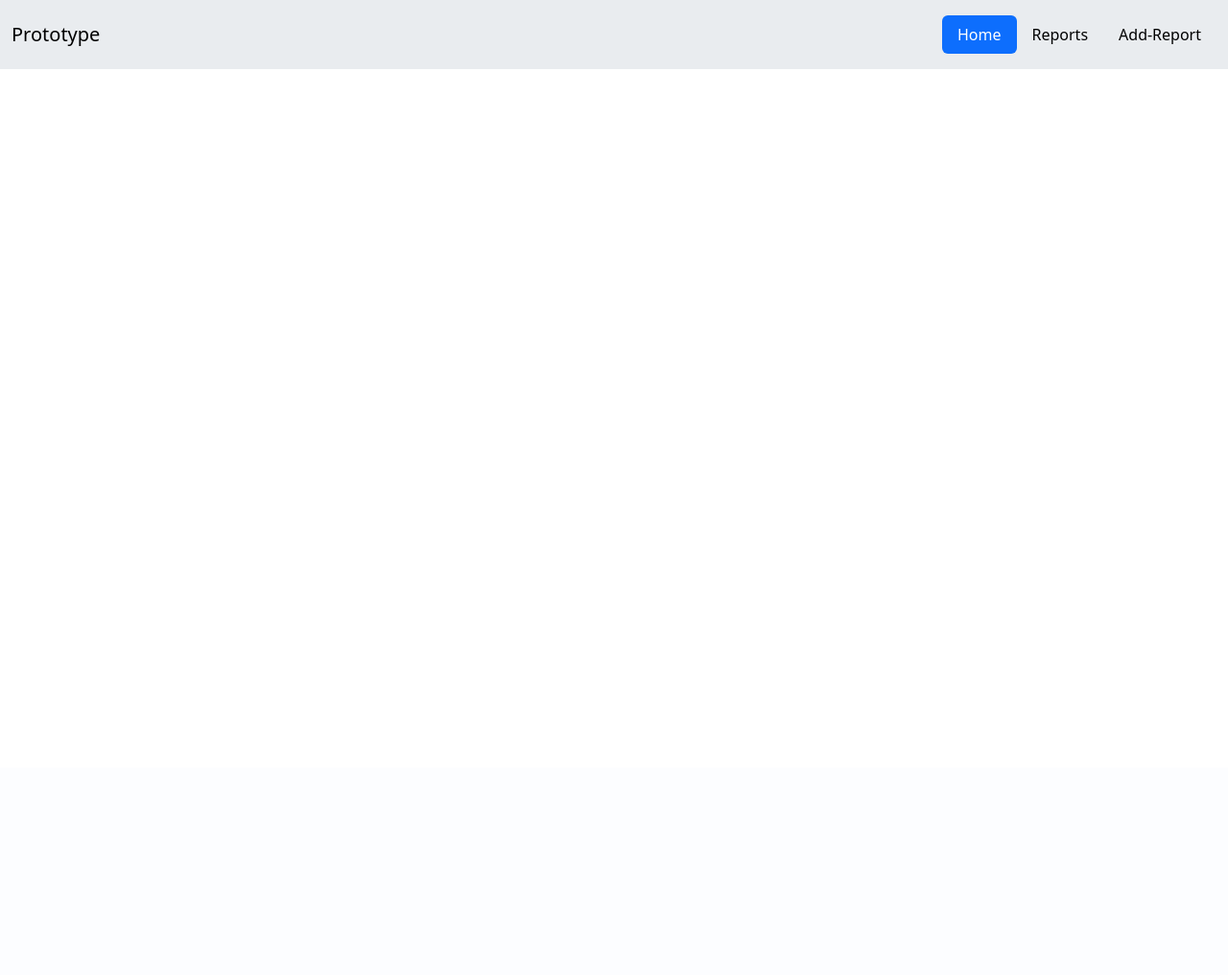
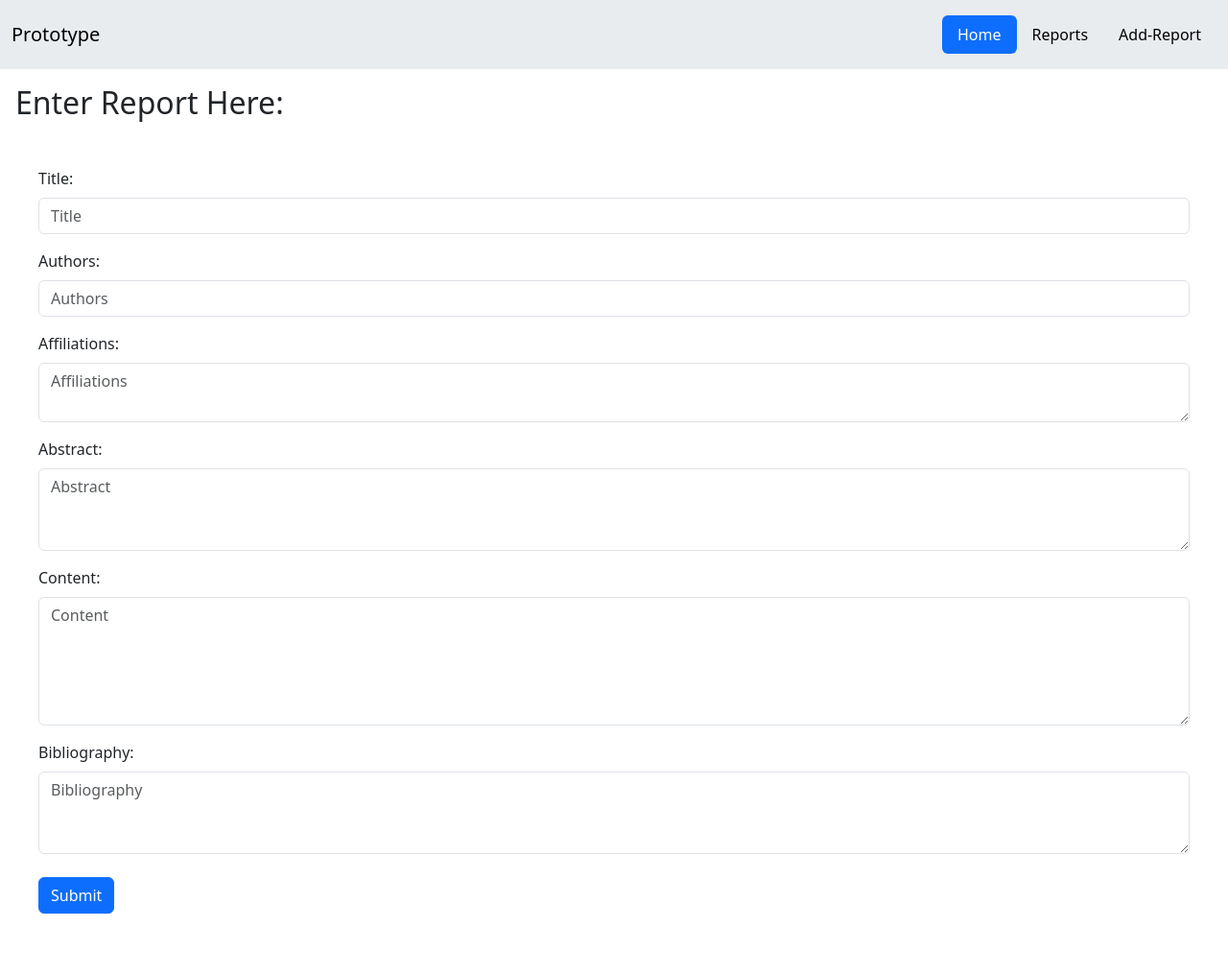
Before and after one commit to L0RD-ZER0/Vector-Search-App, a Django app: page / in a window 1280 px wide. Shown: the whole page at 96% size. Before the commit the page ends 72 px from the top, so only its background shows below. Run offline with Django 4.2, Linux system fonts and the light colour scheme.

Commit message:
Added templates for home and add-report pages.

```diff
--- a/api/frontend/templates/base.html
+++ b/api/frontend/templates/base.html
@@ -11,9 +11,9 @@
     <div class="container-fluid">
         <a href="#" class="navbar-brand">Prototype</a>
         <div class="nav navbar-text nav-pills">
-            <a class="nav-item nav-link{% if request.path == '/' %} active{% endif %}" href="#">Home</a>
+            <a class="nav-item nav-link{% if request.path == '/' %} active{% endif %}" href="/">Home</a>
             <a class="nav-item nav-link{% if '/report' in request.path %} active{% endif %}" href="#">Reports</a>
-            <a class="nav-item nav-link{% if request.path == '/add' %} active{% endif %}" href="#">Add-Report</a>
+            <a class="nav-item nav-link{% if request.path == '/add' %} active{% endif %}" href="/add">Add-Report</a>
         </div>
     </div>
 </nav>
--- /dev/null
+++ b/api/frontend/templates/home.html
@@ -0,0 +1,37 @@
+{% extends 'base.html' %}
+
+{% block title %}
+Home
+{% endblock %}
+
+{% block content %}
+<h2>Enter Report Here:</h2>
+<form action="/report" method="post" class="mt-5 px-4">
+  {% csrf_token %}
+  <div class="mt-3 mb-2">
+    <label class="form-label" for="title">Title:</label>
+    <input type="text" name="title" id="title" class="form-control" placeholder="Title" maxlength="4096" required>
+  </div>
+  <div class="mt-3 mb-2">
+    <label class="form-label" for="authors">Authors:</label>
+    <input type="text" name="authors" id="authors" class="form-control" placeholder="Authors" maxlength="4096">
+  </div>
+  <div class="mt-3 mb-2">
+    <label class="form-label" for="affiliations">Affiliations:</label>
+    <textarea name="affiliations" id="affiliations" class="form-control" placeholder="Affiliations"></textarea>
+  </div>
+  <div class="mt-3 mb-2">
+    <label class="form-label" for="abstract">Abstract:</label>
+    <textarea name="abstract" id="abstract" class="form-control" rows="3" placeholder="Abstract"></textarea>
+  </div>
+  <div class="mt-3 mb-2">
+    <label class="form-label" for="text">Content:</label>
+    <textarea name="text" id="text" class="form-control" rows="5" placeholder="Content" required></textarea>
+  </div>
+  <div class="mt-3 mb-2">
+    <label class="form-label" for="bibliography">Bibliography:</label>
+    <textarea name="bibliography" id="bibliography" class="form-control" rows="3" placeholder="Bibliography"></textarea>
+  </div>
+  <button type="submit" class="btn btn-primary mt-3 mb-5">Submit</button>
+</form>
+{% endblock %}
--- a/api/frontend/views.py
+++ b/api/frontend/views.py
@@ -5,13 +5,14 @@ def home(request):
     """
     Home-Page at `/`
     """
-    return render(request, 'base.html')
+    return render(request, 'home.html')
 
 
 def add(request):
     """
     Add-Page at `/add`
     """
+    return render(request, 'add.html')
 
 
 def result(request):
```
Also changed, not shown: api/frontend/templates/add.html (added, +37 -0 lines).
